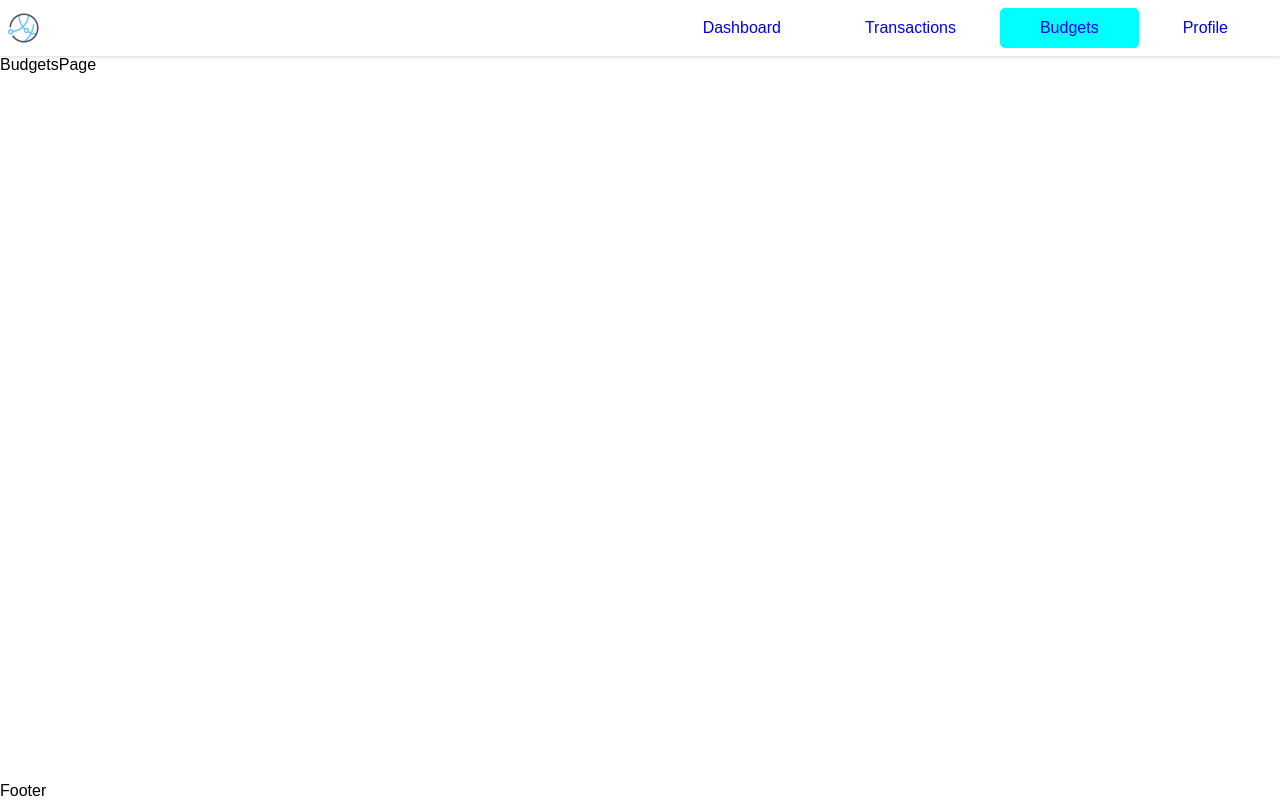
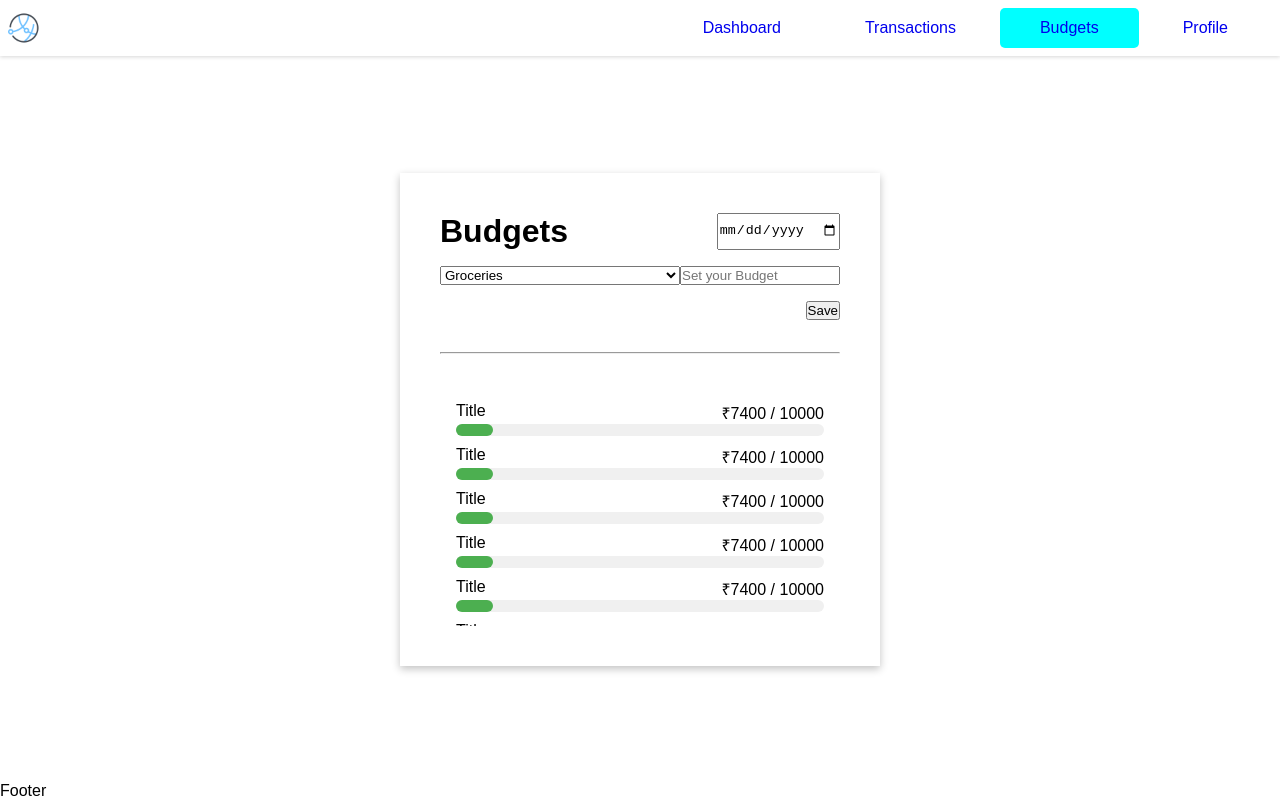
Before and after one commit to Waseemsvm/tutedude-react-ass7-personal-finance-tracker, a React (Vite) app: page /budgets in a window 1280 px wide. Built offline with nearby package versions, Linux system fonts and the light colour scheme.

Commit message:
updated budgets page

```diff
--- a/src/components/AmountCard.jsx
+++ b/src/components/AmountCard.jsx
@@ -4,7 +4,7 @@ export default function AmountCard({ title, amount }) {
   return (
     <div className={DashBoardPageStyles["amount-card"]}>
       <h3 className={DashBoardPageStyles["amount-card-header"]}>{title}</h3>
-      <h1 className={DashBoardPageStyles["amount-card-amount"]}>${amount}</h1>
+      <h1 className={DashBoardPageStyles["amount-card-amount"]}>₹ {amount}</h1>
     </div>
   );
 }
--- /dev/null
+++ b/src/components/ProgressIndItem.jsx
@@ -0,0 +1,15 @@
+import ProgressIndItemStyles from "../styles/ProgressIndItem.module.css";
+
+export default function ProgressIndItem() {
+  return (
+    <div className={ProgressIndItemStyles["prog-ind-cont"]}>
+      <div className={ProgressIndItemStyles["prog-ind-title"]}>
+        <p>Title</p>
+        <p>₹7400 / 10000</p>
+      </div>
+      <div className={ProgressIndItemStyles["progress-bar"]}>
+        <div id="progress" class={ProgressIndItemStyles["progress"]}></div>
+      </div>
+    </div>
+  );
+}
--- a/src/pages/BudgetsPage.jsx
+++ b/src/pages/BudgetsPage.jsx
@@ -1,3 +1,45 @@
+import Button from "../components/Button";
+import ProgressIndItem from "../components/ProgressIndItem";
+import BudgetsPageStyles from "../styles/BudgetsPage.module.css";
+
 export default function BudgetsPage() {
-  return <div>BudgetsPage</div>;
+  return (
+    <div className={BudgetsPageStyles["budgets-page-cont"]}>
+      <div className={BudgetsPageStyles["budgets-page"]}>
+        <div className={BudgetsPageStyles["budgets-page-section1"]}>
+          <div className={BudgetsPageStyles["budgets-page-header"]}>
+            <h1>Budgets</h1>
+            <input type="date" />
+          </div>
+          <div className={BudgetsPageStyles["budgets-page-budget-setter"]}>
+            <select name="" id="">
+              <option value="">Groceries</option>
+              <option value="">Groceries</option>
+              <option value="">Groceries</option>
+              <option value="">Groceries</option>
+            </select>
+            <input type="text" placeholder="Set your Budget" />
+          </div>
+          <div className={BudgetsPageStyles["budgets-page-save-btn"]}>
+            <Button text={"Save"} />
+          </div>
+        </div>
+        <hr />
+        <div className={BudgetsPageStyles["progress-cont"]}>
+          <ProgressIndItem />
+          <ProgressIndItem />
+          <ProgressIndItem />
+          <ProgressIndItem />
+          <ProgressIndItem />
+          <ProgressIndItem />
+          <ProgressIndItem />
+          <ProgressIndItem />
+          <ProgressIndItem />
+          <ProgressIndItem />
+          <ProgressIndItem />
+          <ProgressIndItem />
+        </div>
+      </div>
+    </div>
+  );
 }
--- a/src/pages/ProfilePage.jsx
+++ b/src/pages/ProfilePage.jsx
@@ -18,8 +18,10 @@ export default function ProfilePage() {
         <div className={ProfilePageStyles["currency-cont"]}>
           <p>Default Currency</p>
           <select name="" id="">
-            <option key="in">Rs</option>
-            <option key="us">$</option>
+            <option key="in">₹ ( Indian Rupee )</option>
+            <option key="us">$ ( US Dollar )</option>
+            <option key="eu">€ ( Euro )</option>
+            <option key="po">£ ( British Pound Sterling )</option>
           </select>
         </div>
         <div className={ProfilePageStyles["amount-card-cont"]}>
--- /dev/null
+++ b/src/styles/BudgetsPage.module.css
@@ -0,0 +1,48 @@
+.budgets-page-cont {
+  flex: auto;
+  display: flex;
+  flex-direction: column;
+  align-items: center;
+  justify-content: center;
+}
+
+.budgets-page {
+  box-shadow: #0000003d 0px 3px 8px;
+  min-width: 30rem;
+  padding: 2.5rem;
+}
+
+.budgets-page-header {
+  display: flex;
+  justify-content: space-between;
+}
+
+.budgets-page-budget-setter {
+  display: flex;
+  margin-top: 1rem;
+}
+
+.budgets-page-budget-setter select {
+  width: 60%;
+}
+
+.budgets-page-budget-setter input {
+  width: 40%;
+}
+
+.budgets-page-section1 + hr {
+  margin: 2rem 0;
+}
+
+.budgets-page-save-btn{
+    display: flex;
+    justify-content: end;
+    margin-top: 1rem;
+}
+
+
+.progress-cont{
+    max-height: 15rem;
+    overflow-y: auto;
+    padding: 1rem;
+}
--- /dev/null
+++ b/src/styles/ProgressIndItem.module.css
@@ -0,0 +1,30 @@
+.prog-ind-cont {
+  display: flex;
+  flex-direction: column;
+}
+
+.prog-ind-title {
+  display: flex;
+  justify-content: space-between;
+  width: 100%;
+}
+
+.prog-ind-title p {
+  display: inline-block;
+}
+
+.progress-bar {
+  width: 100%;
+  background-color: #f0f0f0;
+  height: 0.75rem;
+  margin-bottom: 10px;
+  border-radius: 10px;
+}
+
+.progress {
+  width: 10%;
+  height: 100%;
+  background-color: #4caf50;
+  transition: width 0.3s ease;
+  border-radius: 10px;
+}
```
